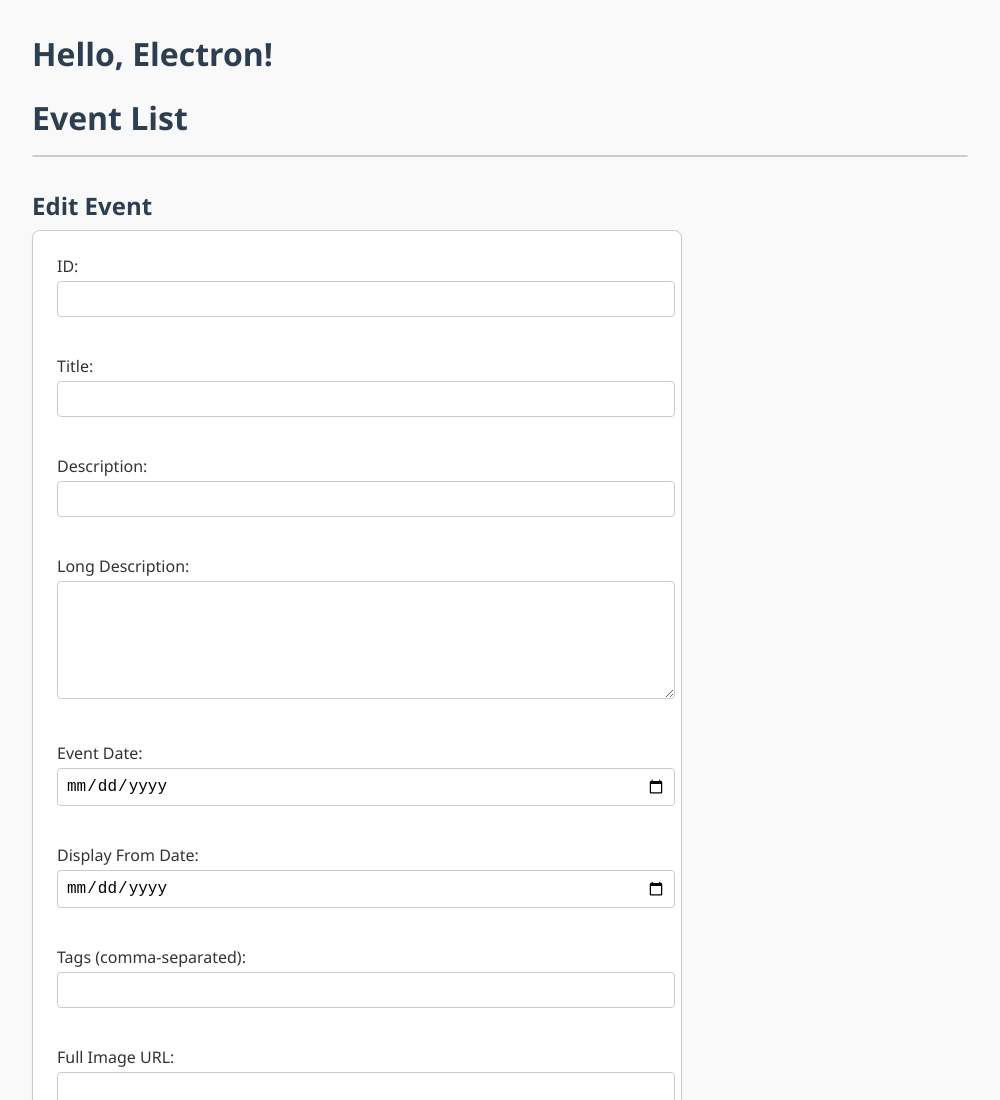
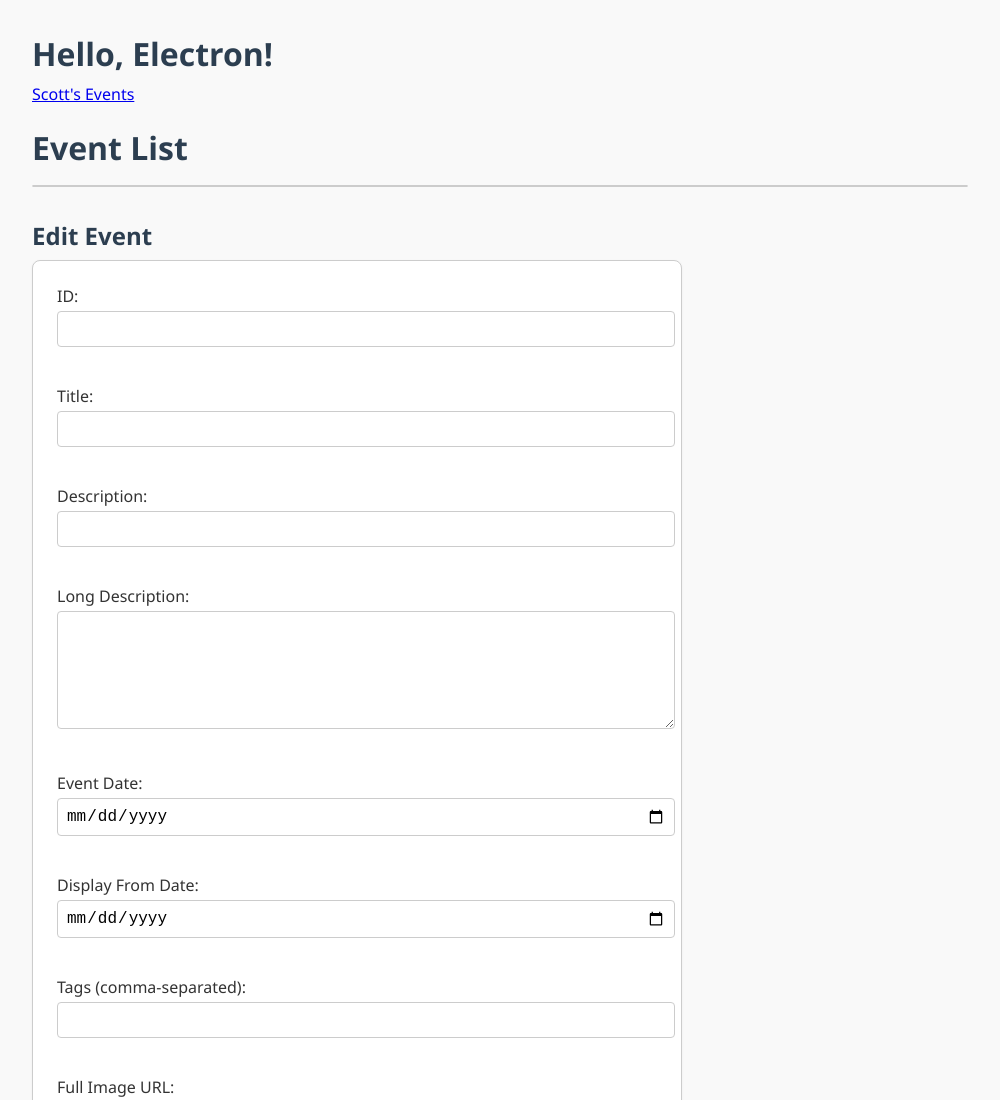
Before and after one commit to petcom/event-editor-local, an Electron app: page index.html in a window 1000 px wide. Shown: the top 1100 px of the page. Drawn offline with Linux system fonts and the light colour scheme; no server answers.

Commit message:
added link to scott's version of GUI

```diff
--- a/index.html
+++ b/index.html
@@ -113,7 +113,7 @@
 </head>
 <body>
    <h1>Hello, Electron!</h1>
-
+   <a href="events.html">Scott's Events</a>
   <div>
 <h1>Event List</h1>
   <ul id="eventList"></ul>
```
